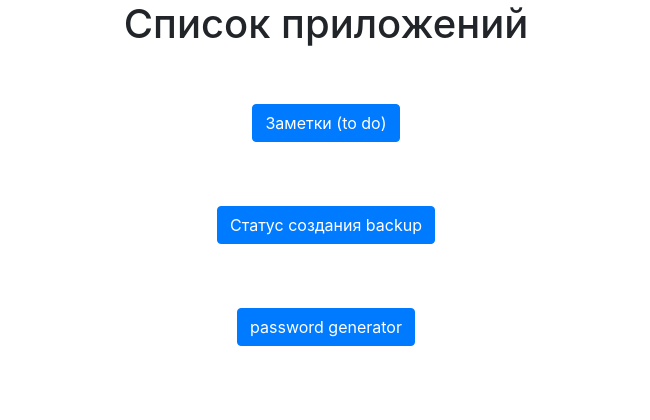
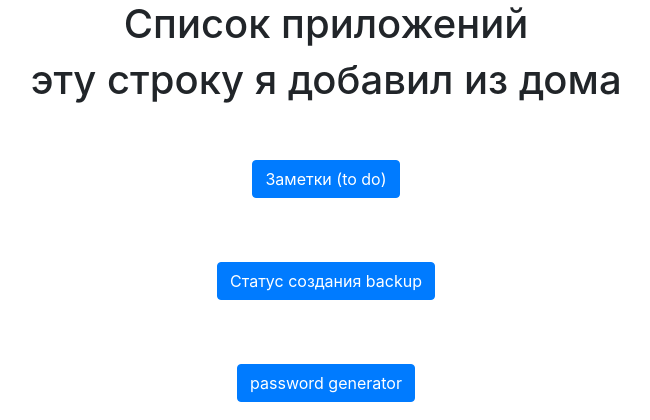
Before and after one commit to Serg285/todoproject, a Django app: page / in a window 1280 px wide. Shown: the top 420 px of the page, without its empty margins (314-964 px from the left). Run offline with Django 4.2, Linux system fonts and the light colour scheme.

Commit message:
from home

```diff
--- a/templates/home.html
+++ b/templates/home.html
@@ -2,6 +2,7 @@
 
 <div class="container text-center">
 <h1>Список приложений</h1>
+<h1>эту строку я добавил из дома</h1>
 <br>
 <br>
 <form action="{% url 'todoapp' %}">
```
Also changed, not shown: db.sqlite3.
